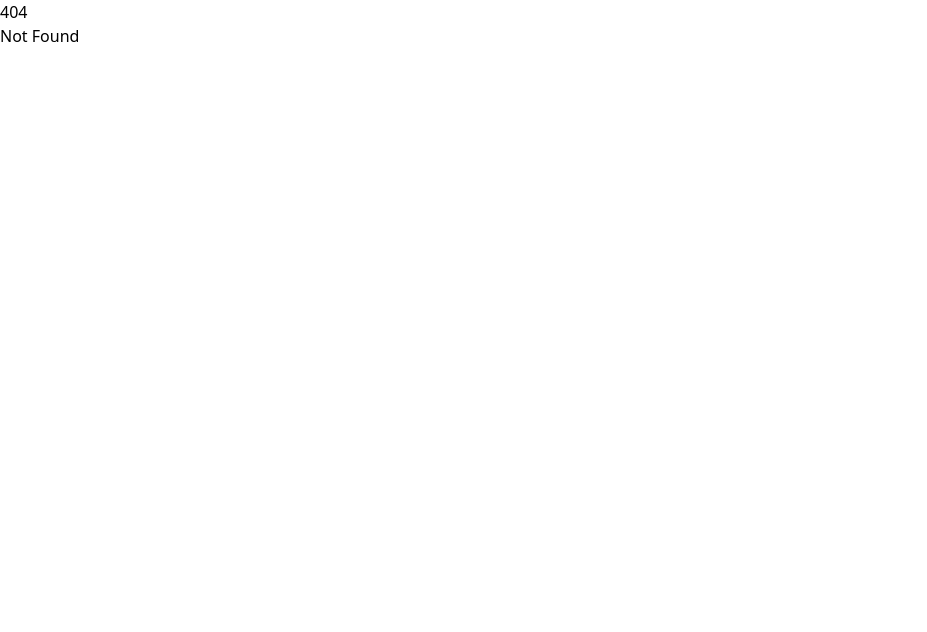
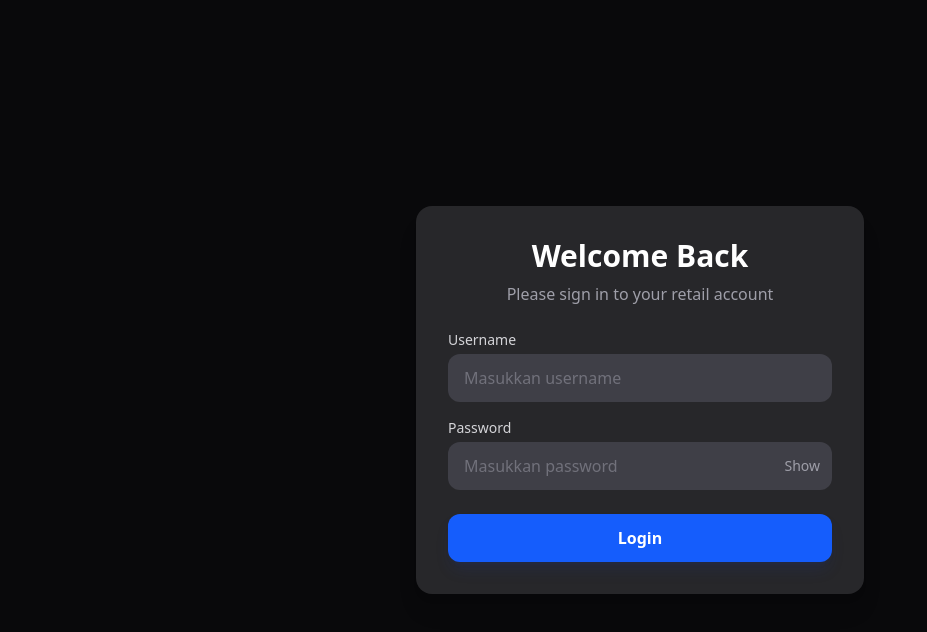
Before and after one commit to nayabudiman/DBProject_Group5_Small-Business-Inventory-and-Sales-System, a SvelteKit app in the folder week4_integration/retail-management-web/: page /auth in a window 1280 px wide. Before the commit this address had no page. Shown: the top 632 px of the page, without its empty margins (0-927 px from the left). Built offline with nearby package versions, Linux system fonts and the light colour scheme.

Commit message:
add login page system

```diff
--- /dev/null
+++ b/week4_integration/retail-management-web/src/hooks.server.ts
@@ -0,0 +1,19 @@
+import { redirect } from '@sveltejs/kit';
+import type { Handle } from '@sveltejs/kit';
+
+export const handle: Handle = async ({ event, resolve }) => {
+    const sessionToken = event.cookies.get('session_token');
+
+    if (event.url.pathname.startsWith('/dashboard')) {
+
+        if (!sessionToken) {
+            throw redirect(303, '/auth');
+        }
+    }
+
+    if (event.url.pathname.startsWith('/auth') && sessionToken) {
+         throw redirect(303, '/dashboard/users');
+    }
+
+    return resolve(event);
+};
--- /dev/null
+++ b/week4_integration/retail-management-web/src/routes/auth/+page.svelte
@@ -0,0 +1,99 @@
+<script lang="ts">
+    import { goto } from '$app/navigation';
+    import { env } from '$env/dynamic/public';
+
+    let showPassword = $state(false);
+    let username = $state('');
+    let password = $state('');
+    let errorMessage = $state('');
+    let isLoading = $state(false);
+
+    async function handleLogin(event: SubmitEvent) {
+        event.preventDefault();
+        isLoading = true;
+        errorMessage = '';
+
+        try {
+            const response = await fetch(`${env.PUBLIC_API_URL}/auth/login`, {
+                method: 'POST',
+                headers: { 'Content-Type': 'application/json' },
+                body: JSON.stringify({ username, password })
+            });
+
+            const data = await response.json();
+
+            if (!response.ok) {
+                throw new Error(data.message || 'Gagal login');
+            }
+
+            document.cookie = `session_token=${data.token}; path=/; max-age=86400; SameSite=Lax`;
+
+            goto('/dashboard/users');
+
+        } catch (err: any) {
+            errorMessage = err.message;
+        } finally {
+            isLoading = false;
+        }
+    }
+</script>
+
+{#if errorMessage}
+    <div class="mb-4 p-3 bg-red-500/20 text-red-200 rounded-lg text-sm text-center border border-red-500/50">
+        {errorMessage}
+    </div>
+{/if}
+
+<div class="min-h-screen w-full bg-zinc-950 flex items-center justify-center p-4">
+
+    <div class="bg-zinc-800 w-full max-w-md p-8 rounded-2xl shadow-xl flex flex-col gap-6">
+
+        <div class="text-center">
+            <h1 class="text-3xl font-bold text-white">Welcome Back</h1>
+            <p class="text-zinc-400 mt-2">Please sign in to your retail account</p>
+        </div>
+
+        <form onsubmit={handleLogin} class="flex flex-col gap-4">
+
+            <div class="flex flex-col gap-1">
+                <label for="username" class="text-sm font-medium text-zinc-300">Username</label>
+                <input
+                    id="username"
+                    type="text"
+                    bind:value={username}
+                    placeholder="Masukkan username"
+                    class="w-full rounded-xl border-none bg-zinc-700 text-white placeholder-zinc-500 focus:ring-2 focus:ring-blue-500 py-3 px-4 transition-all"
+                />
+            </div>
+
+            <div class="flex flex-col gap-1 relative">
+                <label for="password" class="text-sm font-medium text-zinc-300">Password</label>
+                <div class="relative">
+                    <input
+                        id="password"
+                        type={showPassword ? "text" : "password"}
+                        bind:value={password}
+                        placeholder="Masukkan password"
+                        class="w-full rounded-xl border-none bg-zinc-700 text-white placeholder-zinc-500 focus:ring-2 focus:ring-blue-500 py-3 px-4 pr-12 transition-all"
+                    />
+
+                    <button
+                        type="button"
+                        onclick={() => showPassword = !showPassword}
+                        class="absolute right-3 top-1/2 -translate-y-1/2 text-zinc-400 hover:text-white text-sm"
+                    >
+                        {showPassword ? 'Hide' : 'Show'}
+                    </button>
+                </div>
+            </div>
+
+            <button
+                type="submit"
+                class="mt-2 w-full py-3 bg-blue-600 hover:bg-blue-700 active:bg-blue-800 text-white font-semibold rounded-xl transition-colors shadow-lg shadow-blue-900/20"
+            >
+                Login
+            </button>
+        </form>
+
+    </div>
+</div>
```
